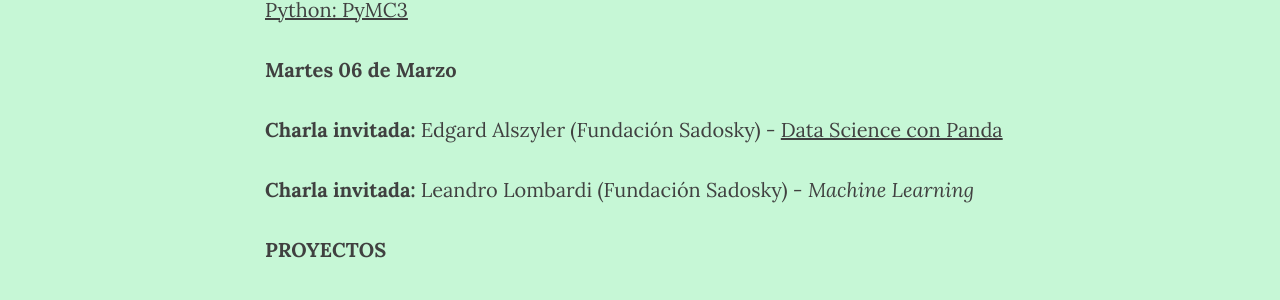
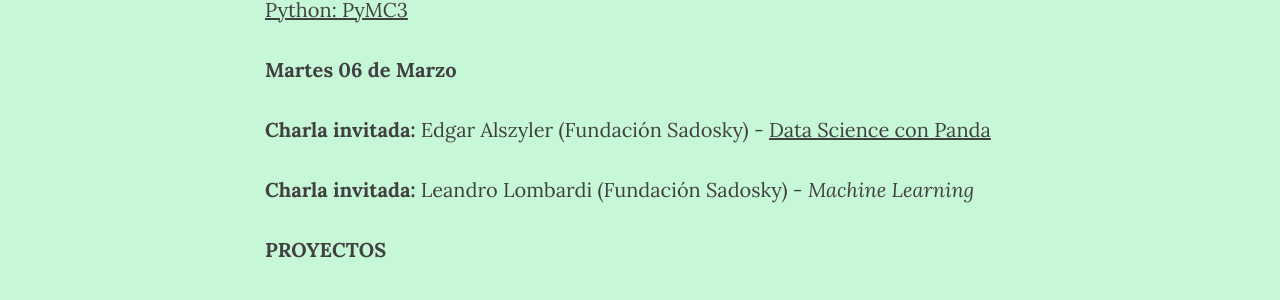
Before and after one commit to wtpc/wtpc.github.io, a Jekyll site: the page built from clases.md, in a window 1280 px wide and 900 px high, scrolled down 1802 px. Shown: the part 143-443 px from the top of the window. Built offline with Jekyll 4.4.1, drawn with Linux system fonts in a browser that asks for light colours; nearby versions of some CDN libraries.

Commit message:
Cambiado nombre: de Edgard a Edgar

```diff
--- a/clases.md
+++ b/clases.md
@@ -70,7 +70,7 @@ permalink: /clases/
 
 **Martes 06 de Marzo**
 
-**Charla invitada:** Edgard Alszyler (Fundación Sadosky) - [Data Science con Panda](/clases/2018/charlas_invitadas/EdgardAlszyler-DataScienceConPandas.zip)
+**Charla invitada:** Edgar Alszyler (Fundación Sadosky) - [Data Science con Panda](/clases/2018/charlas_invitadas/EdgarAlszyler-DataScienceConPandas.zip)
 
 **Charla invitada:** Leandro Lombardi (Fundación Sadosky) - *Machine Learning*
 
```
Also changed, not shown: 2 other files.
